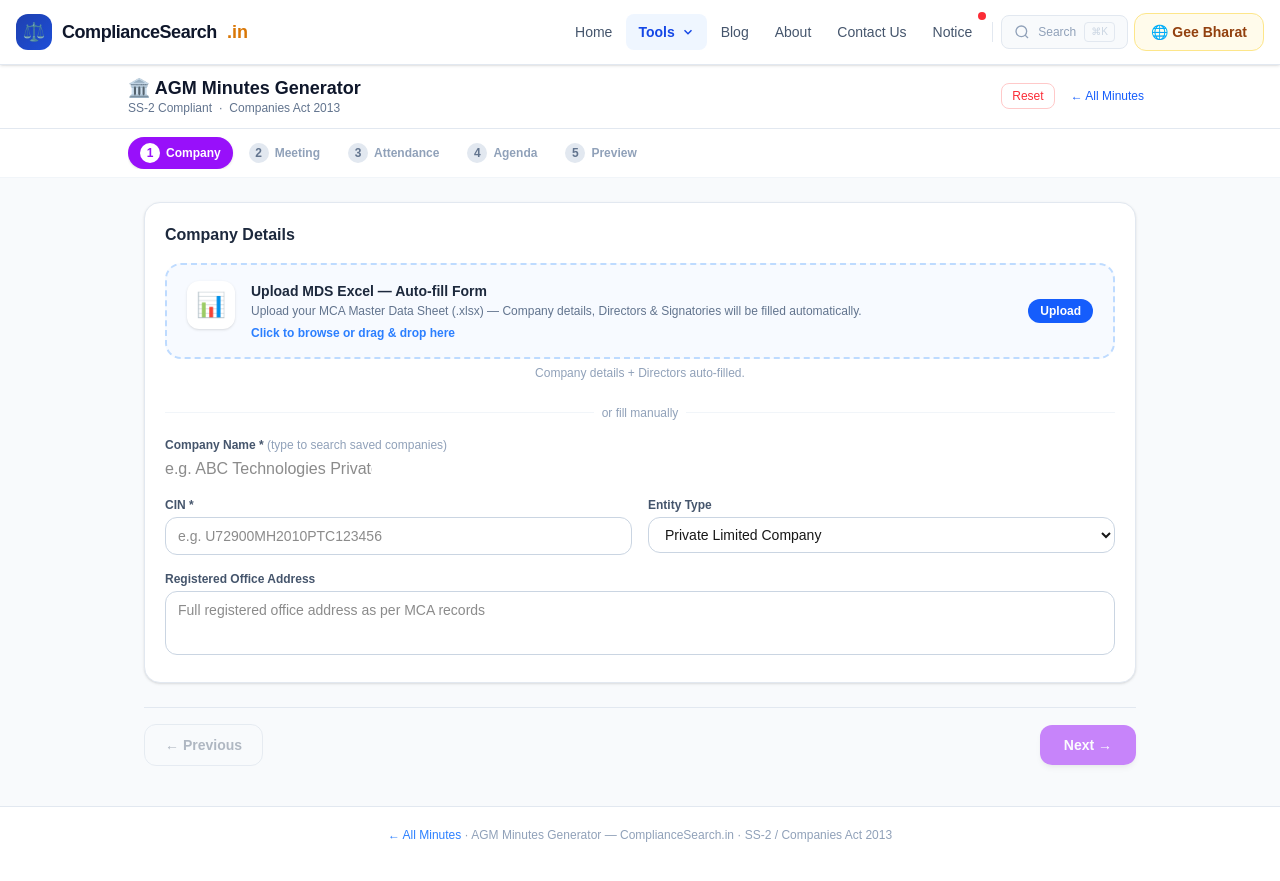
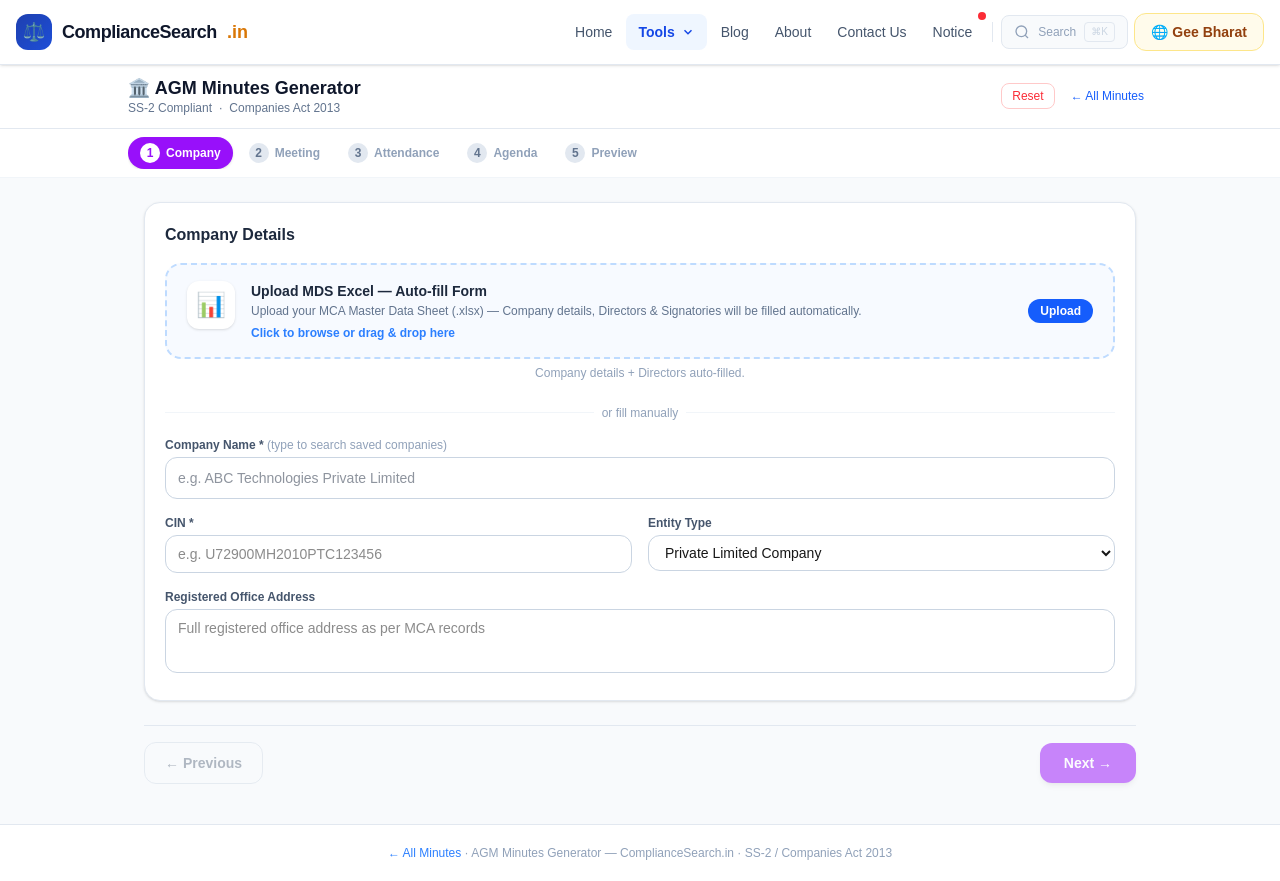
Before and after one commit to csakassociates-byte/compliancesearch-1, a Next.js app: page /tools/documents/minutes/agm in a window 1280 px wide. Built offline with nearby package versions, Linux system fonts and the light colour scheme.

Commit message:
Fix AGM CompanySearch styling — add className for proper input box look

```diff
--- a/app/tools/documents/minutes/agm/page.tsx
+++ b/app/tools/documents/minutes/agm/page.tsx
@@ -749,6 +749,7 @@
                     onChange={val => upd({ companyName: val })}
                     onSelect={applyCompany}
                     placeholder="e.g. ABC Technologies Private Limited"
+                    className="w-full border border-slate-300 rounded-xl px-3 py-2.5 text-sm text-slate-800 focus:outline-none focus:ring-2 focus:ring-purple-400 bg-white"
                     accent="blue"
                   />
                 </div>
```
